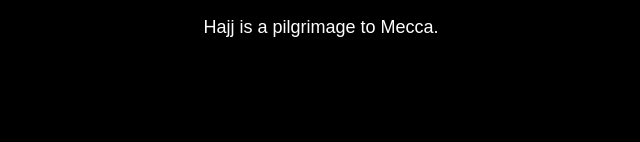
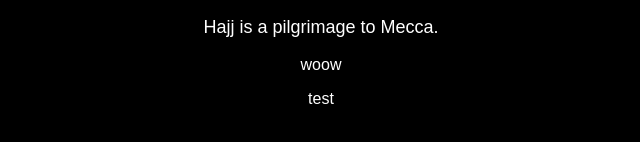
Before and after one commit to TheRyu876/MyMy, a plain HTML site: page index.html in a window 1280 px wide. Shown: the part 340-482 px from the top of the page, 319-959 px from the left. Drawn offline with Linux system fonts and the light colour scheme.

Commit message:
update message

```diff
--- a/index.html
+++ b/index.html
@@ -58,8 +58,9 @@
     <p class="search-item">Muslims pray five times a day.</p>
     <p class="search-item">Fasting during Ramadan is important.</p>
     <p class="search-item">Hajj is a pilgrimage to Mecca.</p>
+    <p> woow </p>
   </div>
-
+   <p> test </p>
   <script>
     const form = document.getElementById('searchForm');
     const input = document.getElementById('searchInput');
```
